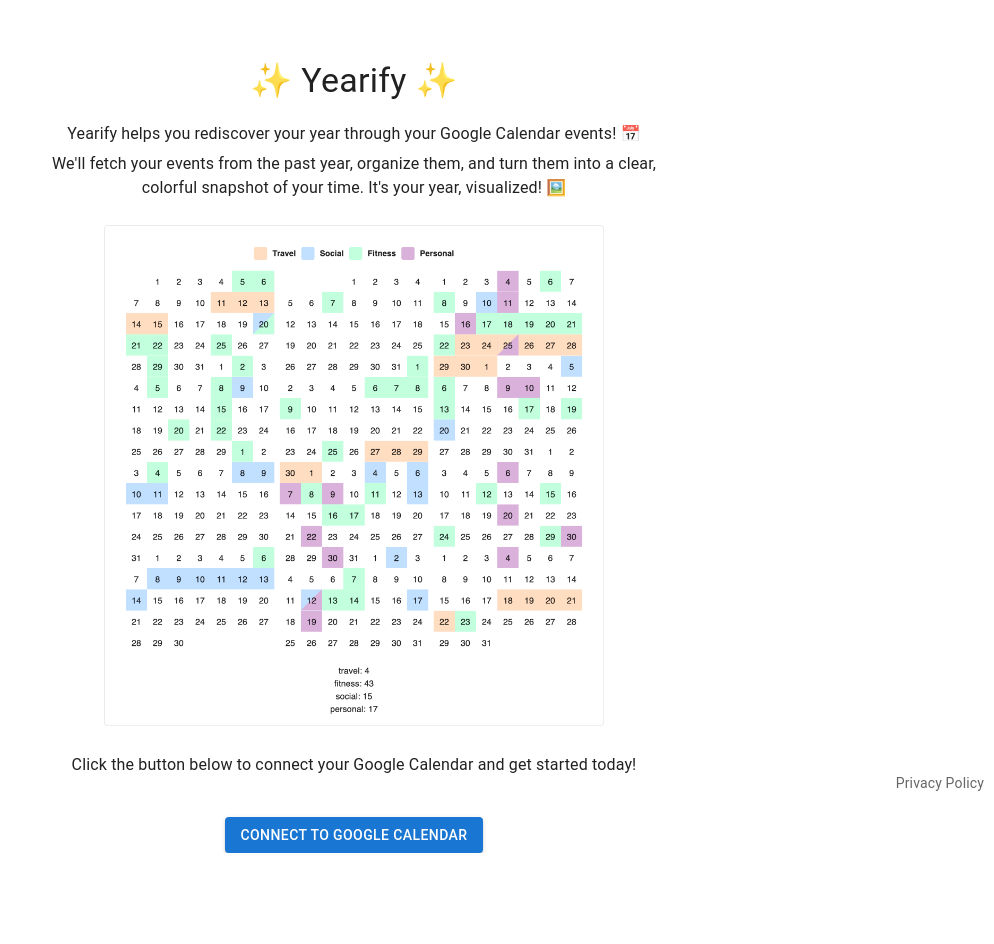
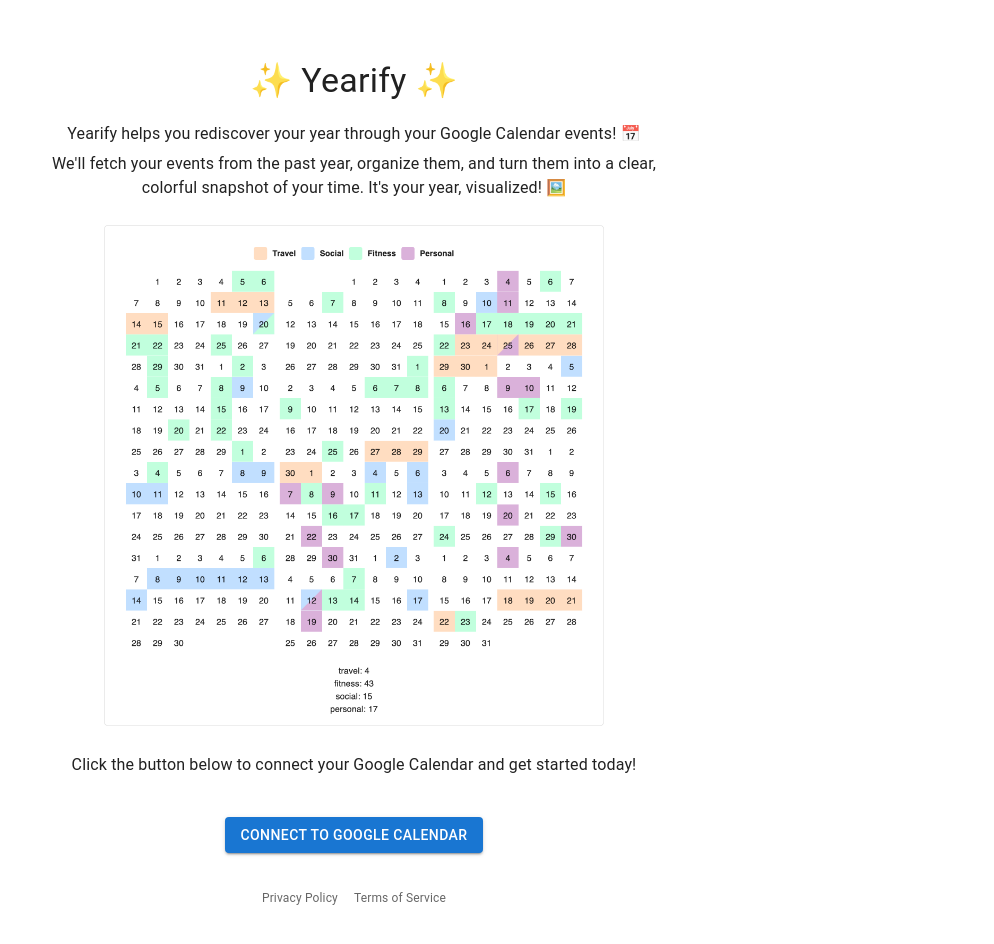
Before and after one commit to ryazlee/yearify, a React (Create React App) app: page / in a window 1280 px wide. Shown: the top 944 px of the page, without its empty margins (286-1280 px from the left). Before the commit the page ends 853 px from the top, so only its background shows below. Built offline with nearby package versions, Linux system fonts and the light colour scheme; what react-google-calendar-api would draw is missing.

Commit message:
Make everything smaller

```diff
--- a/src/components/Main.tsx
+++ b/src/components/Main.tsx
@@ -15,9 +15,8 @@
         <Box
             component="footer"
             sx={{
-                position: "fixed",
-                bottom: 5,
-                right: 10,
+                textAlign: 'center',
+                padding: '2rem 0',
             }}
         >
             <Link
@@ -27,10 +26,23 @@
                 target="_blank"
                 rel="noopener"
                 sx={{
-                    fontSize: "0.875rem", // Small font size
+                    fontSize: '0.75rem',
+                    marginRight: '1rem',
                 }}
             >
                 Privacy Policy
+            </Link>
+            <Link
+                href="https://ryazlee.github.io/yearify/legal/terms-of-service.txt"
+                underline="hover"
+                color="textSecondary"
+                target="_blank"
+                rel="noopener"
+                sx={{
+                    fontSize: '0.75rem',
+                }}
+            >
+                Terms of Service
             </Link>
         </Box>
     );
@@ -84,8 +96,6 @@
         </Box>
     );
 };
-
-
 
 function Main() {
     const [authenticated, setAuthenticated] = useState(false);
@@ -146,11 +156,12 @@
     };
 
     return (
-        <div>
+        <Box paddingBottom={10}>
             {!authenticated ? (
                 <>
                     <LandingPage />
                     <AuthButton isAuthenticated={authenticated} callback={() => setAuthenticated(!authenticated)} />
+                    <Footer />
                 </>
             ) : (
                 <>
@@ -183,8 +194,7 @@
                     )}
                 </>
             )}
-            <Footer />
-        </div>
+        </Box>
     );
 }
 
--- a/src/components/calendar/CalendarGrid.tsx
+++ b/src/components/calendar/CalendarGrid.tsx
@@ -40,8 +40,8 @@
     return (
         <Box
             sx={{
-                width: '40px',
-                height: '40px',
+                width: '18px',
+                height: '18px',
                 display: 'flex',
                 justifyContent: 'center',
                 alignItems: 'center',
@@ -51,7 +51,7 @@
                 border: '0px solid lightgrey',
             }}
         >
-            {!isEmpty && <Typography>{day.num}</Typography>}
+            {!isEmpty && <Typography sx={{ fontSize: 8 }}>{day.num}</Typography>}
         </Box>
     );
 };
@@ -70,7 +70,7 @@
     });
 
     return (
-        <Grid container spacing={0} width={'280px'}>
+        <Grid container width={'130px'}>
             {allDays.map(day =>
                 <Grid>
                     <DateSquare day={day} events={calendarEvents} isEmpty={day.isEmpty} />
@@ -85,7 +85,7 @@
         <Box style={{
             display: 'flex',
             flexDirection: 'column',
-            padding: '10px',
+            padding: '5px',
             borderRadius: '8px',
             width: '100%',
         }}>
@@ -94,12 +94,10 @@
             </Box>
             <Box style={{
                 display: 'flex',
-                gap: '10px',
-                padding: '10px',
                 borderRadius: '8px',
                 justifyContent: 'center',
             }}>
-                <Box width={"auto"} display={'flex'} flexDirection={'row'} gap={"10px"}  >
+                <Box width={"auto"} display={'flex'} flexDirection={'row'} gap={"0px"} >
                     <MonthsGrid monthIndexes={[0, 1, 2, 3]} calendarEvents={calendarEvents} />
                     <MonthsGrid monthIndexes={[4, 5, 6, 7]} calendarEvents={calendarEvents} />
                     <MonthsGrid monthIndexes={[8, 9, 10, 11]} calendarEvents={calendarEvents} />
--- a/src/components/calendar/ColorLegend.tsx
+++ b/src/components/calendar/ColorLegend.tsx
@@ -2,32 +2,32 @@
 import { CATEGORY_COLORS } from "../types";
 
 const COLORBOX_STYLE = {
-    width: '25px',
-    height: '25px',
+    width: '15px',
+    height: '15px',
     borderRadius: '4px',
 };
 
 const TEXT_STYLE = {
-    fontSize: '15px',
+    fontSize: '10px',
     fontWeight: 'bold',
 };
 
 export const ColorLegend = () => {
     return (
         <Box display={'flex'} flexDirection={'row'} gap={"10px"} padding={"10px 0"}>
-            <Box display={'flex'} flexDirection={'row'} gap={"10px"} >
+            <Box display={'flex'} flexDirection={'row'} gap={"5px"} >
                 <Box style={COLORBOX_STYLE} bgcolor={CATEGORY_COLORS.travel} />
                 <Typography style={TEXT_STYLE}>Travel</Typography>
             </Box>
-            <Box display={'flex'} flexDirection={'row'} gap={"10px"} >
+            <Box display={'flex'} flexDirection={'row'} gap={"5px"} >
                 <Box style={COLORBOX_STYLE} bgcolor={CATEGORY_COLORS.social} />
                 <Typography style={TEXT_STYLE}>Social</Typography>
             </Box>
-            <Box display={'flex'} flexDirection={'row'} gap={"10px"} >
+            <Box display={'flex'} flexDirection={'row'} gap={"5px"} >
                 <Box style={COLORBOX_STYLE} bgcolor={CATEGORY_COLORS.fitness} />
                 <Typography style={TEXT_STYLE}>Fitness</Typography>
             </Box>
-            <Box display={'flex'} flexDirection={'row'} gap={"10px"} >
+            <Box display={'flex'} flexDirection={'row'} gap={"5px"} >
                 <Box style={COLORBOX_STYLE} bgcolor={CATEGORY_COLORS.personal} />
                 <Typography style={TEXT_STYLE}>Personal</Typography>
             </Box>
--- a/src/components/downloadableImage/DownloadableComponent.tsx
+++ b/src/components/downloadableImage/DownloadableComponent.tsx
@@ -1,6 +1,6 @@
 import React, { useRef } from "react";
 import html2canvas from "html2canvas";
-import { Box } from "@mui/material";
+import { Box, Button } from "@mui/material";
 
 const DownloadableComponent = ({ children }: { children: React.ReactNode }) => {
     const componentRef = useRef<HTMLDivElement>(null);
@@ -76,9 +76,30 @@
     return (
         <Box style={{ display: "flex", flexDirection: "column", alignItems: "center", textAlign: "center" }}>
             <Box style={{ display: "flex", gap: "10px", marginBottom: "20px" }}>
-                <button onClick={handleShare} style={buttonStyle}>Share Image</button>
-                <button onClick={handleDownload} style={buttonStyle}>Download Image</button>
-                <button onClick={handleViewInNewWindow} style={buttonStyle}>View in New Window</button>
+                <Button
+                    onClick={handleShare}
+                    variant="contained"
+                    color="primary"
+                    size="small"
+                >
+                    Share Image
+                </Button>
+                <Button
+                    onClick={handleDownload}
+                    variant="contained"
+                    color="primary"
+                    size="small"
+                >
+                    Download Image
+                </Button>
+                <Button
+                    onClick={handleViewInNewWindow}
+                    variant="contained"
+                    color="primary"
+                    size="small"
+                >
+                    View in New Window
+                </Button>
             </Box>
             <Box
                 ref={componentRef}
@@ -97,10 +118,4 @@
     );
 };
 
-const buttonStyle = {
-    fontSize: "16px",
-    cursor: "pointer",
-    padding: "10px 20px",
-};
-
 export default DownloadableComponent;
--- a/src/components/stats/UserStats.tsx
+++ b/src/components/stats/UserStats.tsx
@@ -1,3 +1,4 @@
+import { Typography } from "@mui/material";
 import { CalendarEvent, CategorizedEvents } from "../types";
 import Box from "@mui/material/Box";
 
@@ -22,9 +23,9 @@
         <>
             {Object.keys(categorizedEvents).filter(category => category !== 'uncategorized').map((category) => (
                 <div key={category}>
-                    <Box>
+                    <Typography sx={{ fontSize: 8 }}>
                         {category}: {categorizedEvents[category as keyof CategorizedEvents].length}
-                    </Box>
+                    </Typography>
                 </div>
             ))}
         </>
```
